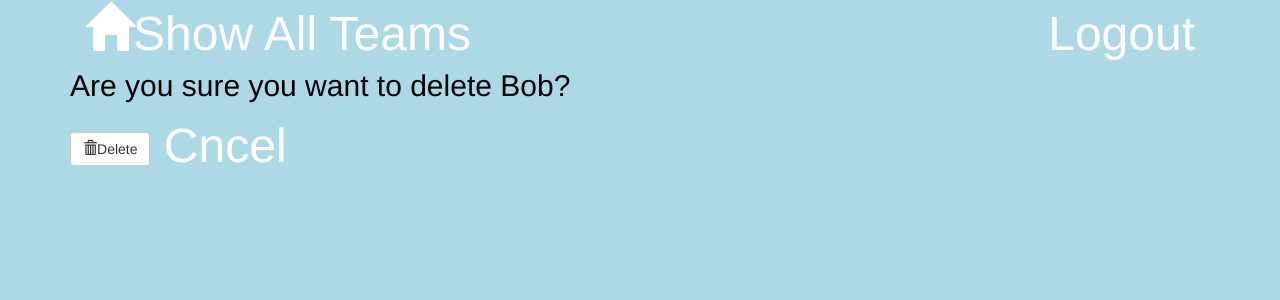
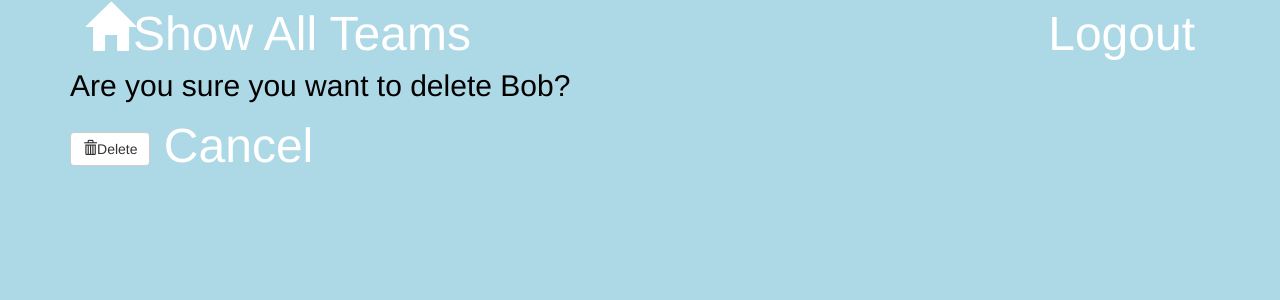
Before and after one commit to erik123567/catalog, a Flask app: page /team/1/roster/1/delete in a window 1280 px wide. Shown: the top 300 px of the page. Run offline with Flask 2, Linux system fonts and the light colour scheme; a user stored in the database is signed in; some libraries are stand-ins or nearby versions.

Commit message:
updated readme

```diff
--- a/templates/deletePlayer.html
+++ b/templates/deletePlayer.html
@@ -7,7 +7,7 @@
 
 	<button type="submit" class="btn btn-default delete" id="submit" type="submit">
 	<span class="glyphicon glyphicon-trash" aria-hidden="true"></span>Delete</button>
-	<a href = '{{url_for('showRoster',team_id=player.team_id)}}'>Cncel</a>
+	<a href = '{{url_for('showRoster',team_id=player.team_id)}}'>Cancel</a>
 
 </form>
 
```
Also changed, not shown: README.txt.
